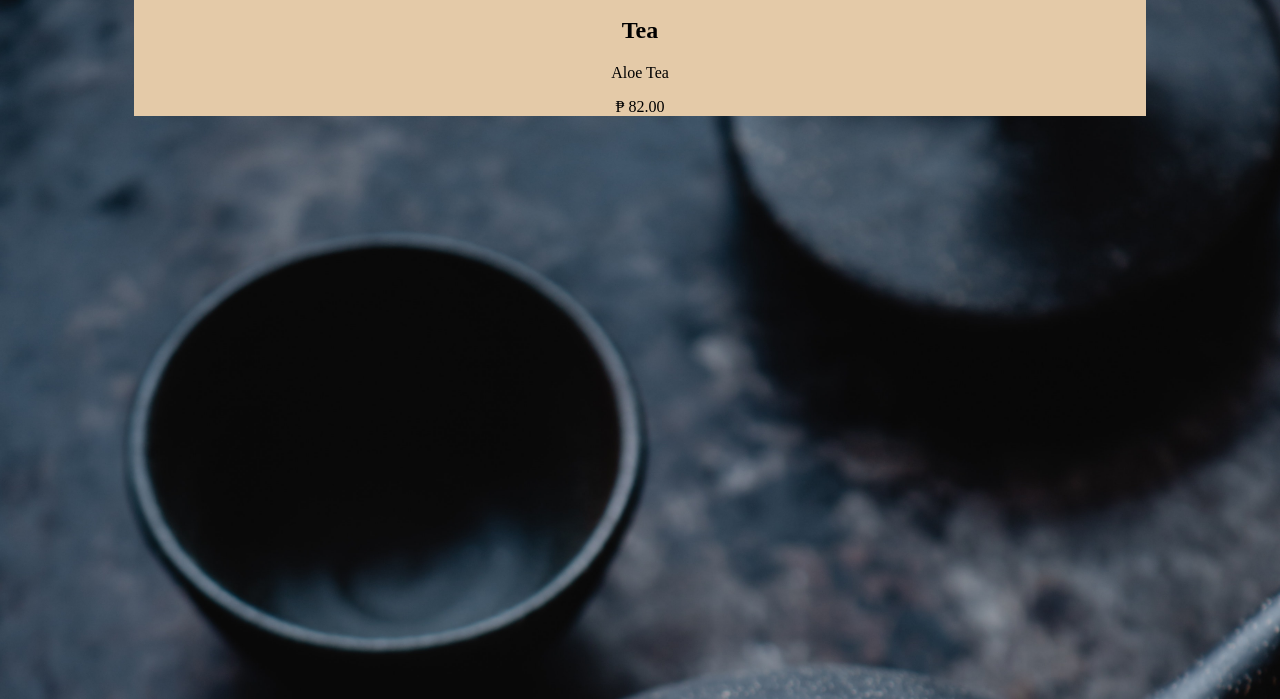
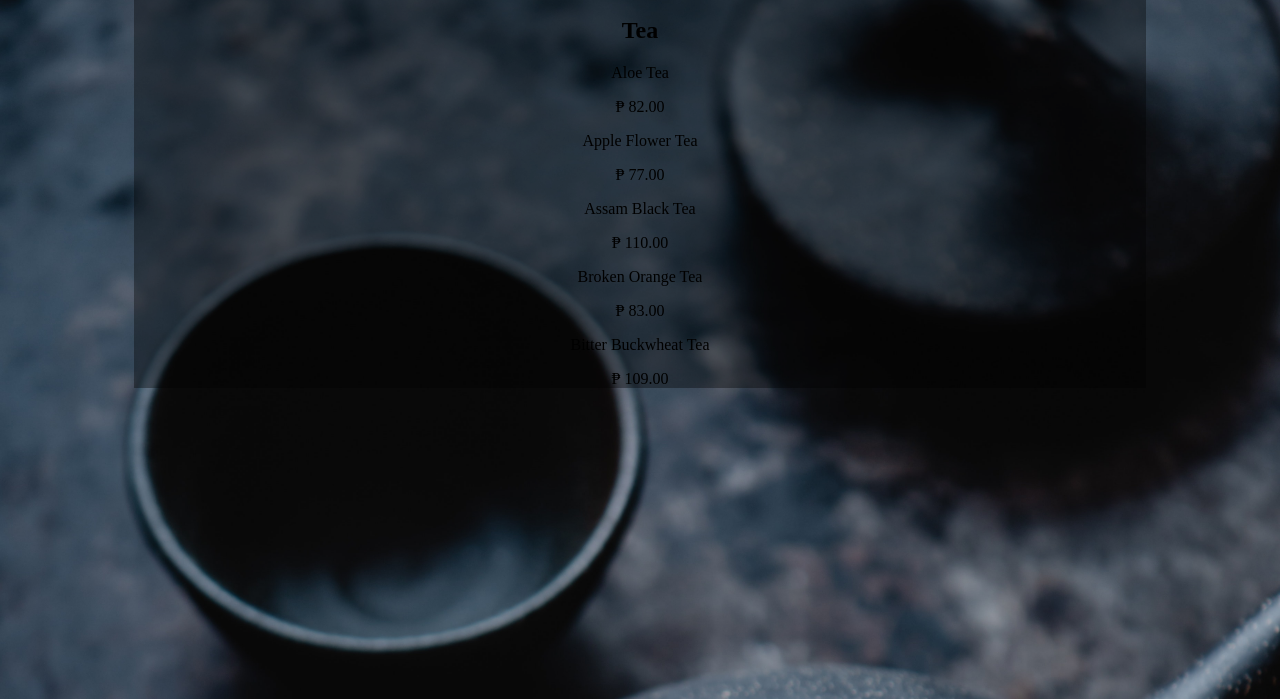
Before and after one commit to Gil-WD47P/Full-Stack-TeaShop, a plain HTML site: page index.html in a window 1280 px wide. Shown: the part 101-800 px from the top of the page. Drawn offline with Linux system fonts and the light colour scheme.

Commit message:
add font

```diff
--- a/img/style.css
+++ b/img/style.css
@@ -5,7 +5,7 @@ p {
 }
 
 body {
-  background-color: rgba(228, 202, 168, 0.259);
+  background-color: rgba(228, 202, 168, 0.26);
   background-image:url(../img/pexels-eva-bronzini-6474328.jpg);
   background-size: cover;
   background-repeat: no-repeat;
@@ -14,7 +14,7 @@ body {
 
 .tea-menu {
   width: 80%;
-  background-color: rgb(228, 202, 168);
+  background-color: rgba(0, 0, 0, 0.363);
   margin-left: auto;
   margin-right: auto;
 }
--- a/index.html
+++ b/index.html
@@ -6,15 +6,15 @@
     <meta name="viewport" content="width=device-width, initial-scale=1.0" />
     <meta name="keywords" content="tea shop, Full-Stack tea" />
     <meta name="author" content="Gilbert Terbio" />
-    <link rel="stylesheet" href="img/style.css">
+    <link rel="stylesheet" href="img/style.css" />
+    <link rel="preconnect" href="https://fonts.googleapis.com">
+<link rel="preconnect" href="https://fonts.gstatic.com" crossorigin>
+<link href="https://fonts.googleapis.com/css2?family=Amatic+SC:wght@400;700&display=swap" rel="stylesheet">
     <title>Full-Stack TeaShop</title>
-
-
   </head>
 
   <body>
     <div class="tea-menu">
-
       <!--Header Section-->
       <header>
         <h1>Full-Stack TeaShop</h1>
@@ -28,18 +28,28 @@
           <article>
             <p>Aloe Tea</p>
             <p>&#x20B1; 82.00</p>
-
+          </article>
+          <article>
+            <p>Apple Flower Tea</p>
+            <p>&#x20B1; 77.00</p>
+          </article>
+          <article>
+            <p>Assam Black Tea</p>
+            <p>&#x20B1; 110.00</p>
+          </article>
+          <article>
+            <p>Broken Orange Tea</p>
+            <p>&#x20B1; 83.00</p>
+          </article>
+          <article>
+            <p>Bitter Buckwheat Tea</p>
+            <p>&#x20B1; 109.00</p>
           </article>
         </section>
-
 
         <!-- Section 2-->
       </main>
       <!--Footer Section-->
     </div>
-
   </body>
-
-
-
 </html>
```
Lines whose indentation alone changed are shown as unchanged.
